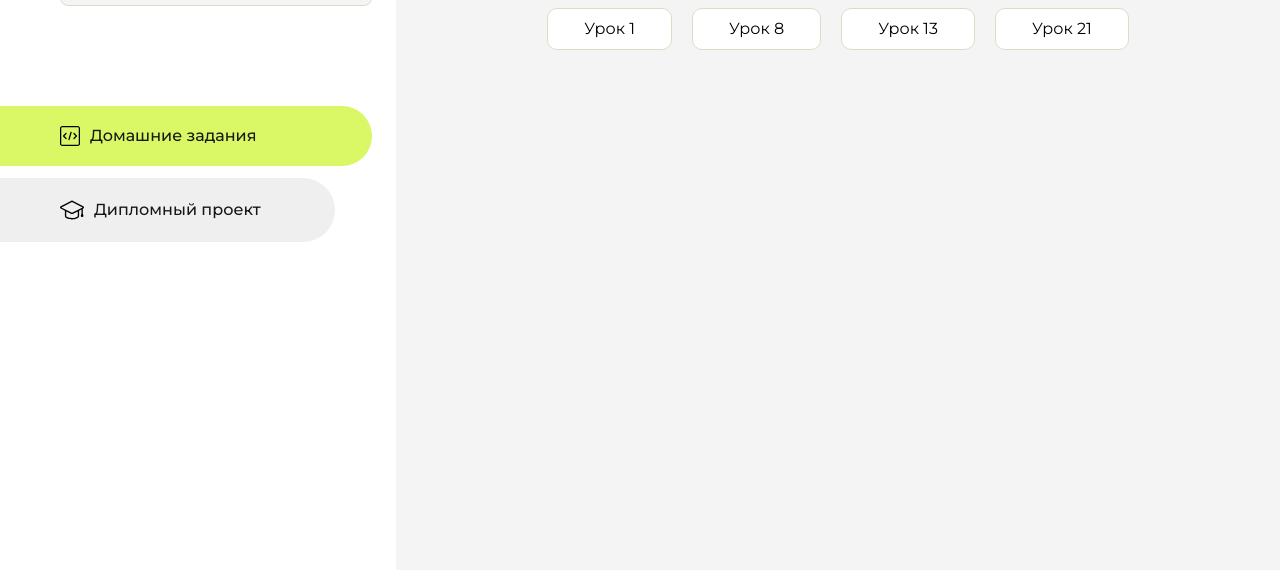
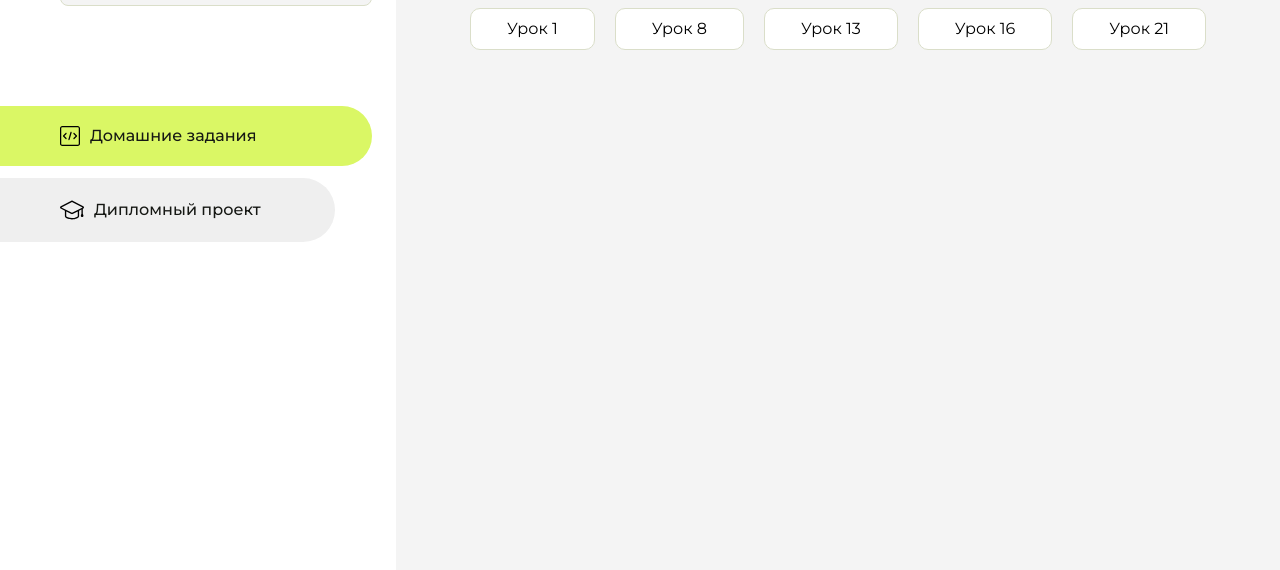
Before and after one commit to bobr149/Homework-2.0, a plain HTML site: page index.html in a window 1280 px wide. Shown: the part 230-800 px from the top of the page. Drawn offline with Linux system fonts and the light colour scheme.

Commit message:
Update index.html

```diff
--- a/index.html
+++ b/index.html
@@ -102,6 +102,9 @@
                         <a href="Lesson 13/index.html">Урок 13</a>
                     </li>
                     <li class="content__list-item">
+                        <a href="Lesson 16/index.html">Урок 16</a>
+                    </li>
+                    <li class="content__list-item">
                         <a href="Lesson 21/index.html">Урок 21</a>
                     </li>
                 </ul>
```
